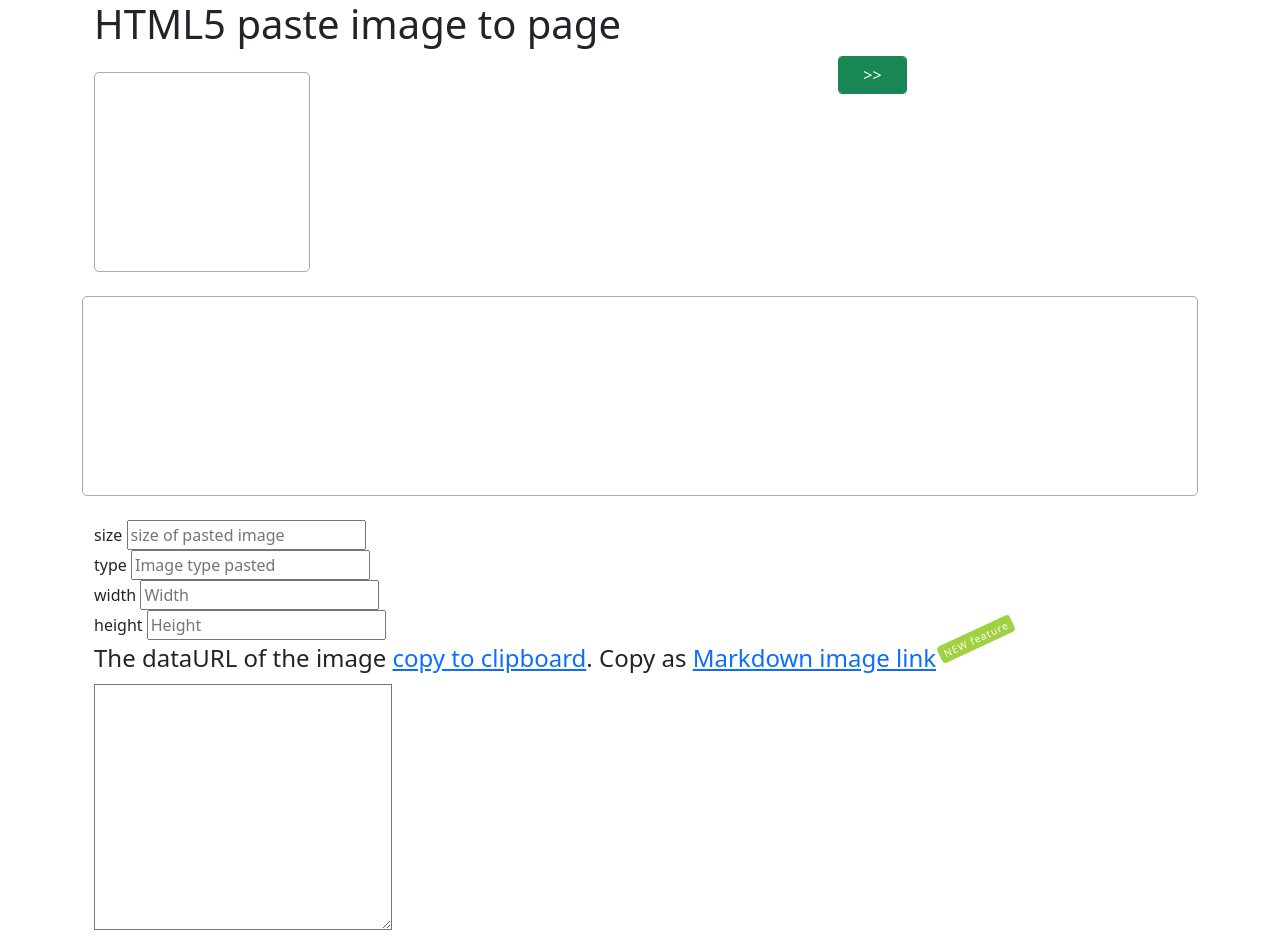
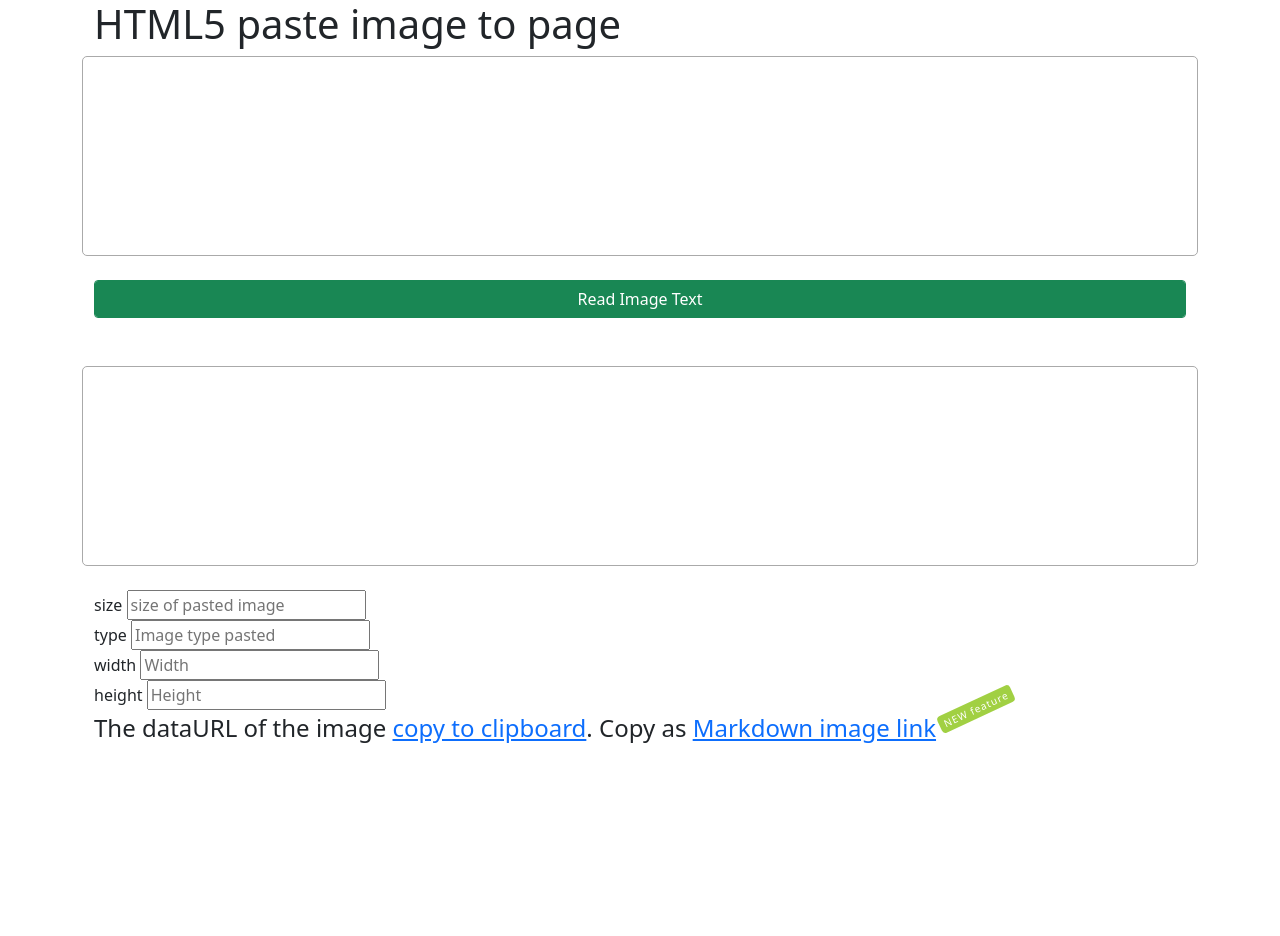
Before and after one commit to patrick-vieira/quickoocr, a Django app: page / in a window 1280 px wide. After the commit the page ends 743 px from the top, so only its background shows below. Run offline with Django 4.2, Linux system fonts and the light colour scheme; some libraries are stand-ins or nearby versions.

Commit message:
image reading

```diff
--- a/src/templates/home/home.html
+++ b/src/templates/home/home.html
@@ -9,30 +9,35 @@
     </div>
 
 
-    <div class="row">
-        <div class="column col-md-8">
+    <div class="column">
+        <div class="row">
             <div class="span4 target"></div>
         </div>
-        <div class="column col-md-1">
+        <br>
+        <div class="row">
             <form id="form"
                   hx-post="{% url 'read'%}"
                   hx-target='#read-result'>
-
-                <button id="read" class="btn btn-success form-control" type="submit"> >> </button>
+                <textarea name="base64" id="base64" cols="30" rows="10" class="data span12" style="position: absolute; top: 10px;z-index: 1000; left: -10000px;" ></textarea>
+                <textarea style="position: absolute; top: 10px;z-index: 1000; left: -10000px;" name="base64MD"  id="base64MD" cols="30"
+                          rows="10"></textarea>
+                <button id="read" class="btn btn-success form-control" type="submit"> Read Image Text</button>
             </form>
-        </div>
-        <div class="column col-md-3">
-            <div id="read-result"></div>
         </div>
     </div>
     <br>
+
+    <div id="read-result" class="row"></div>
+
+    <br>
+
     <div class="row">
         <div class="span4 target"></div>
     </div>
 
+
     <div class="span12">
         <br/>
-
         <div class="input-prepend">
             <span class="add-on">size</span>
             <input class="span2 size" id="size" type="text" placeholder="size of pasted image">
@@ -58,9 +63,7 @@
                                                                                                         onclick="copyMDImage()"
                                                                                                         class="new">Markdown
             image link</a></legend>
-        <textarea id="base64" cols="30" rows="10" class="data span12"></textarea>
-        <textarea style="position: absolute; top: 10px;z-index: 1000; left: -10000px;" id="base64MD" cols="30"
-                          rows="10"></textarea>
+
     </div>
 </div>
 
--- a/src/templates/home/read_result.html
+++ b/src/templates/home/read_result.html
@@ -1,8 +1,7 @@
-<div>
+
     <textarea style=""
               id="result"
               cols="30"
               rows="10">
         {{result}}
     </textarea>
-</div>
```
Also changed, not shown: src/reader/views/reader.py (+13 -2 lines), src/reader/models/__init__.py (added).
